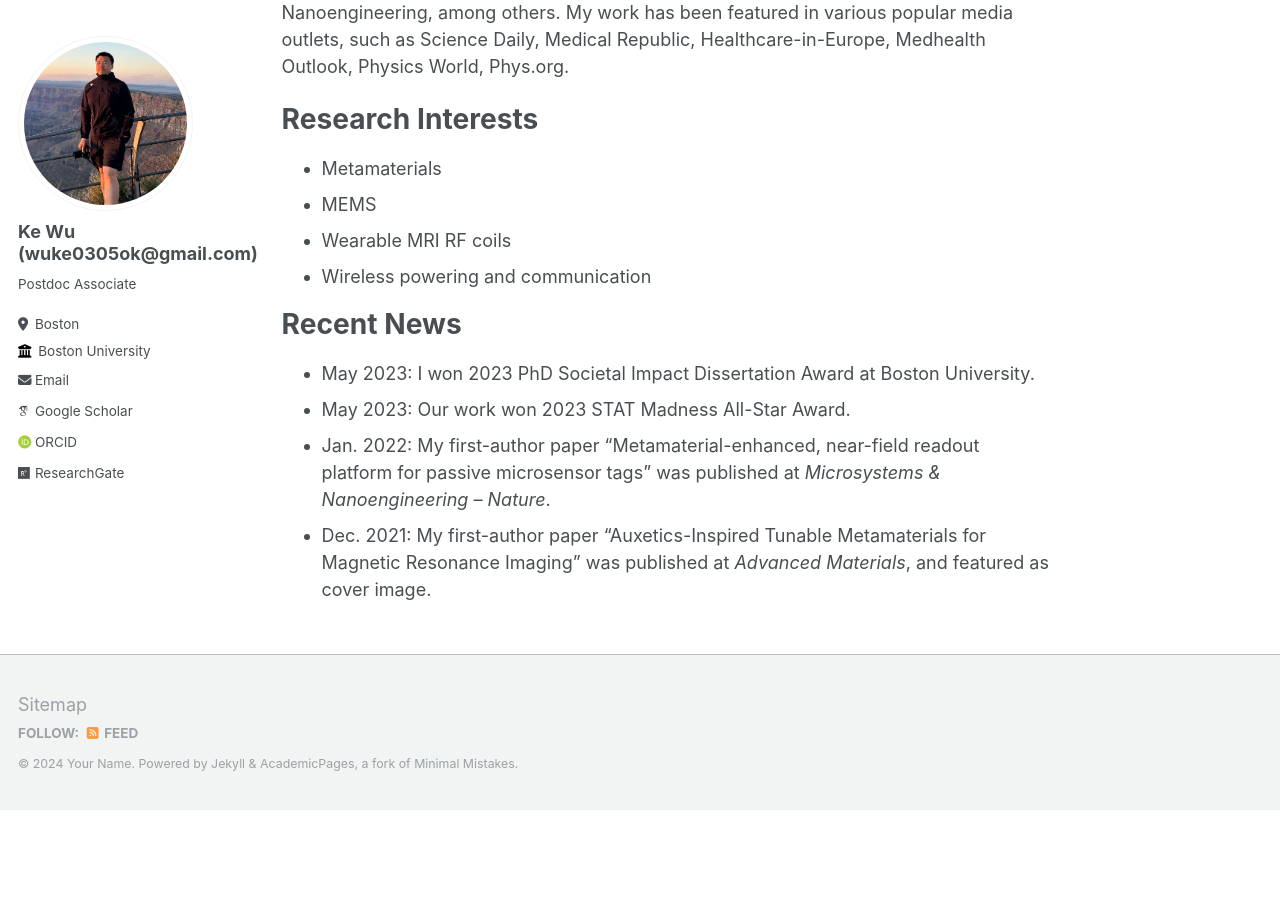
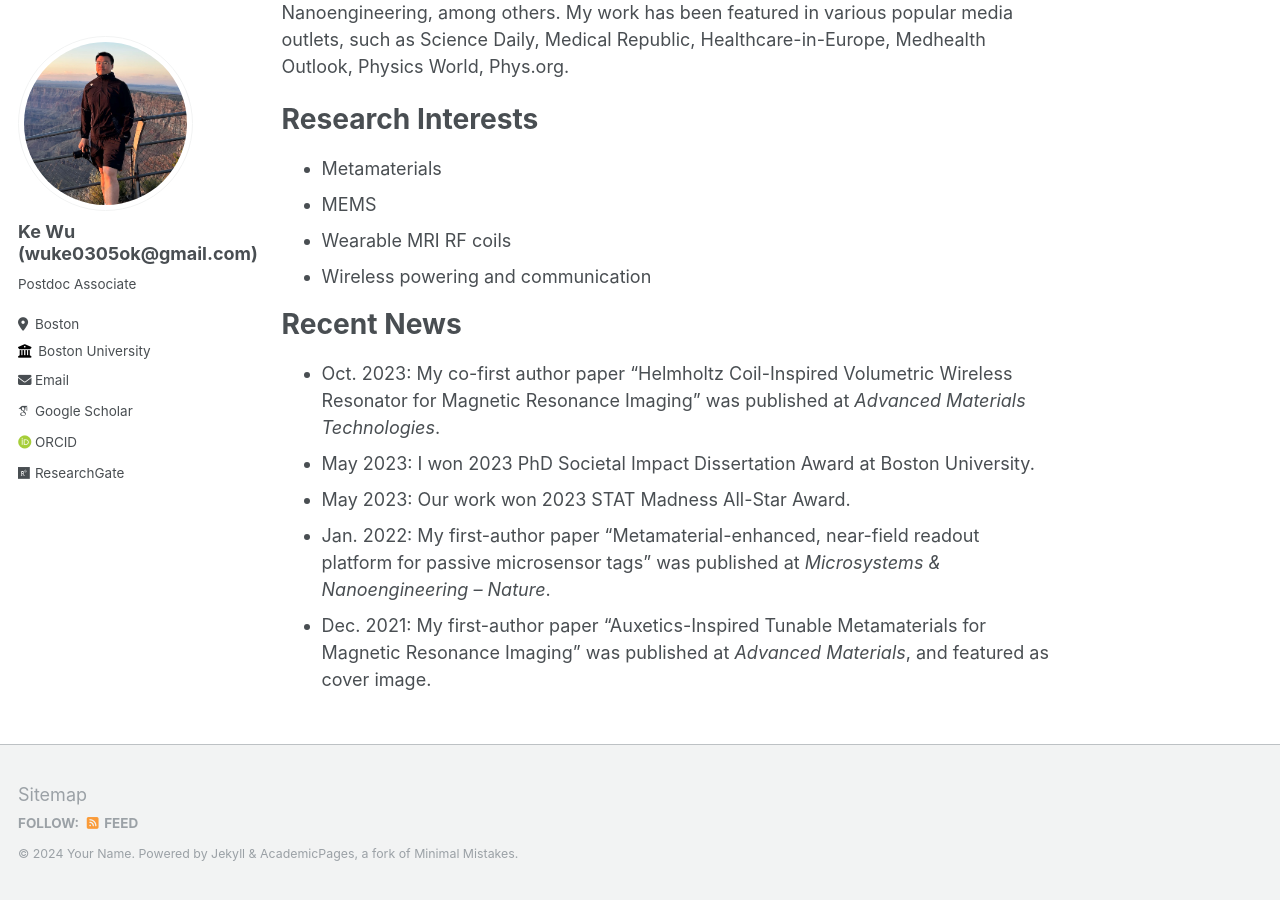
Before and after one commit to wuke0305/wuke0305.github.io, a Jekyll site: the page built from _pages/about.md, in a window 1280 px wide and 900 px high, scrolled down 509 px. Built offline with Jekyll 4.4.1, drawn with Linux system fonts in a browser that asks for light colours; some web fonts are replaced; before the commit the page ends 1319 px from its top, so only the background shows below that.

Commit message:
Update about.md

```diff
--- a/_pages/about.md
+++ b/_pages/about.md
@@ -19,6 +19,7 @@ Research Interests
 
 Recent News
 ======
+* Oct. 2023: My co-first author paper "Helmholtz Coil-Inspired Volumetric Wireless Resonator for Magnetic Resonance Imaging" was published at _Advanced Materials Technologies_.
 * May 2023: I won 2023 PhD Societal Impact Dissertation Award at Boston University.
 * May 2023: Our work won 2023 STAT Madness All-Star Award.
 * Jan. 2022: My first-author paper “Metamaterial-enhanced, near-field readout platform for passive microsensor tags” was published at _Microsystems & Nanoengineering – Nature_.
```
